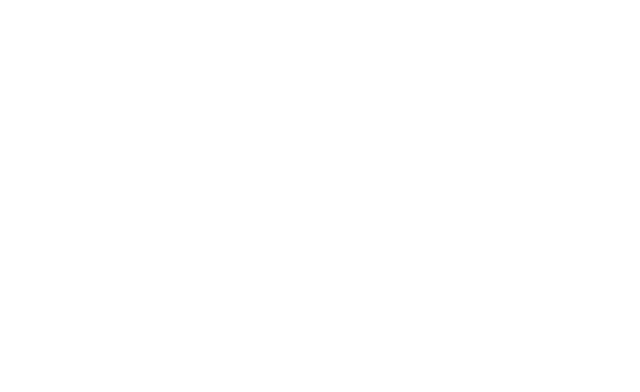
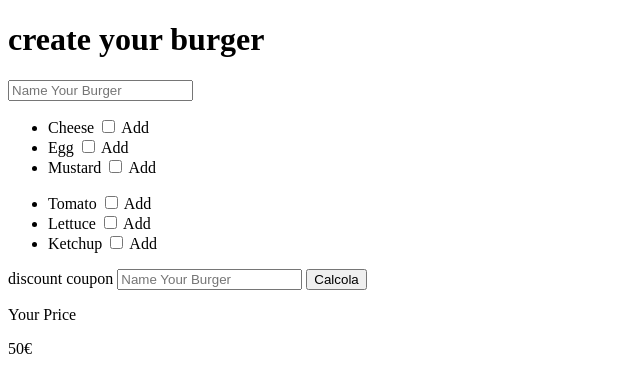
Before and after one commit to C-Bertotti/js-burger, a plain HTML site: page index.html in a window 1280 px wide. Shown: the whole page, without its empty margins (0-640 px from the left). Drawn offline with Linux system fonts and the light colour scheme.

Commit message:
HTML Markup

```diff
--- a/index.html
+++ b/index.html
@@ -6,6 +6,54 @@
     <title>js-burger</title>
 </head>
 <body>
+    <header>
+        <h1>create your burger</h1>
+    </header>
+    <main>
+        <input type="text" placeholder="Name Your Burger">
+        <ul>
+            <li>
+                <label for=""> Cheese
+                    <input type="checkbox" class="ingredient" id="cheese"> Add
+                </label>
+            </li>
+            <li>
+                <label for=""> Egg
+                    <input type="checkbox" class="ingredient" id="egg"> Add
+                </label>
+            </li>
+            <li>
+                <label for=""> Mustard
+                    <input type="checkbox" class="ingredient" id="mustard"> Add
+                </label>
+            </li>
+        </ul>
+        <ul>
+            <li>
+                <label for=""> Tomato
+                    <input type="checkbox" class="ingredient" id="tomato"> Add
+                </label>
+            </li>
+            <li>
+                <label for=""> Lettuce
+                    <input type="checkbox" class="ingredient" id="lettuce"> Add
+                </label>
+            </li>
+            <li>
+                <label for=""> Ketchup
+                    <input type="checkbox" class="ingredient" id="ketchup"> Add
+                </label>
+            </li>
+        </ul>
+        <label for="coupon">discount coupon
+            <input type="text" placeholder="Name Your Burger">
+        </label>
+        <button>Calcola</button>
+    </main>
+    <footer>
+        <p>Your Price</p>
+        <p><span>50</span>€</p>
+    </footer>
 
 </body>
 </html>
```
Also changed, not shown: ._index.html (added).
